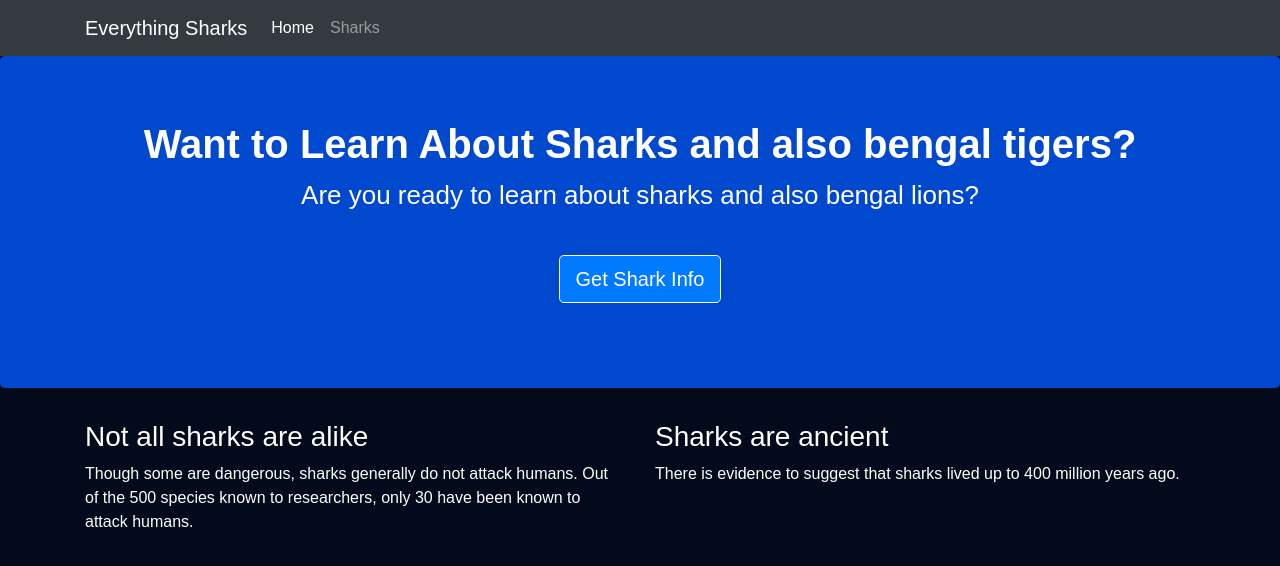
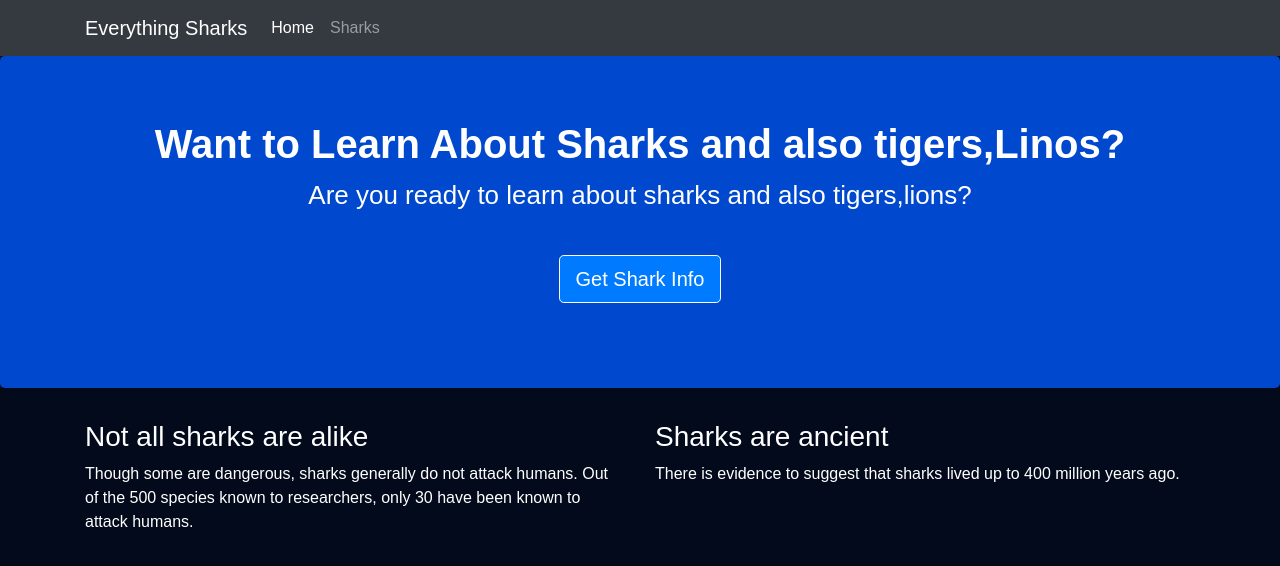
Before and after one commit to boddusaiprakash123/nodejs-application-deployment, a website: page views/index.html in a window 1280 px wide. Drawn offline with nearby package versions, Linux system fonts and the light colour scheme.

Commit message:
Update index.html
my 1st commit

```diff
--- a/views/index.html
+++ b/views/index.html
@@ -30,8 +30,8 @@
 
     <div class="jumbotron">
         <div class="container">
-            <h1>Want to Learn About Sharks and also bengal tigers?</h1>
-            <p>Are you ready to learn about sharks and also bengal lions?</p>
+            <h1>Want to Learn About Sharks and also tigers,Linos?</h1>
+            <p>Are you ready to learn about sharks and also tigers,lions?</p>
             <br>
             <p><a class="btn btn-primary btn-lg" href="/sharks" role="button">Get Shark Info</a></p>
         </div>
```
